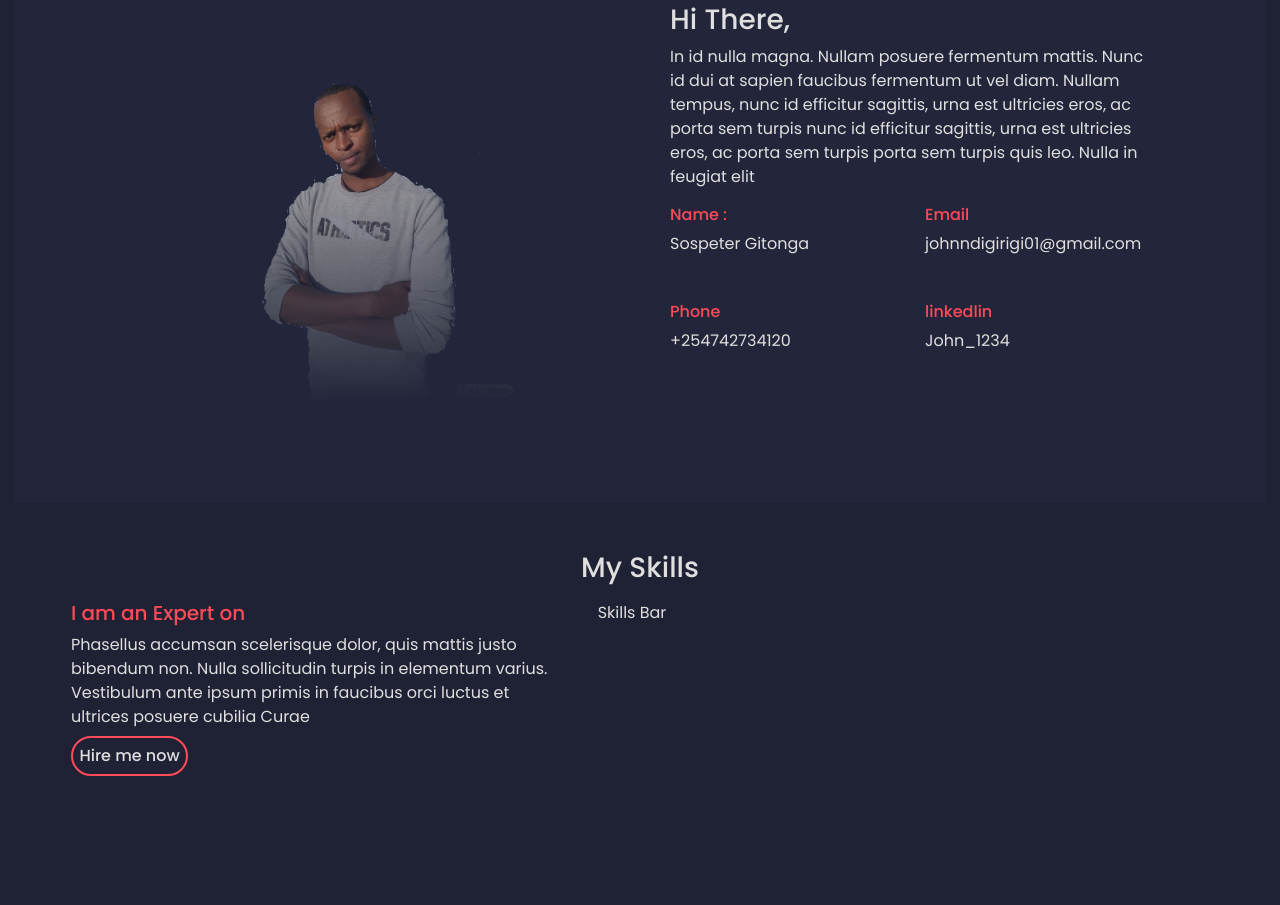
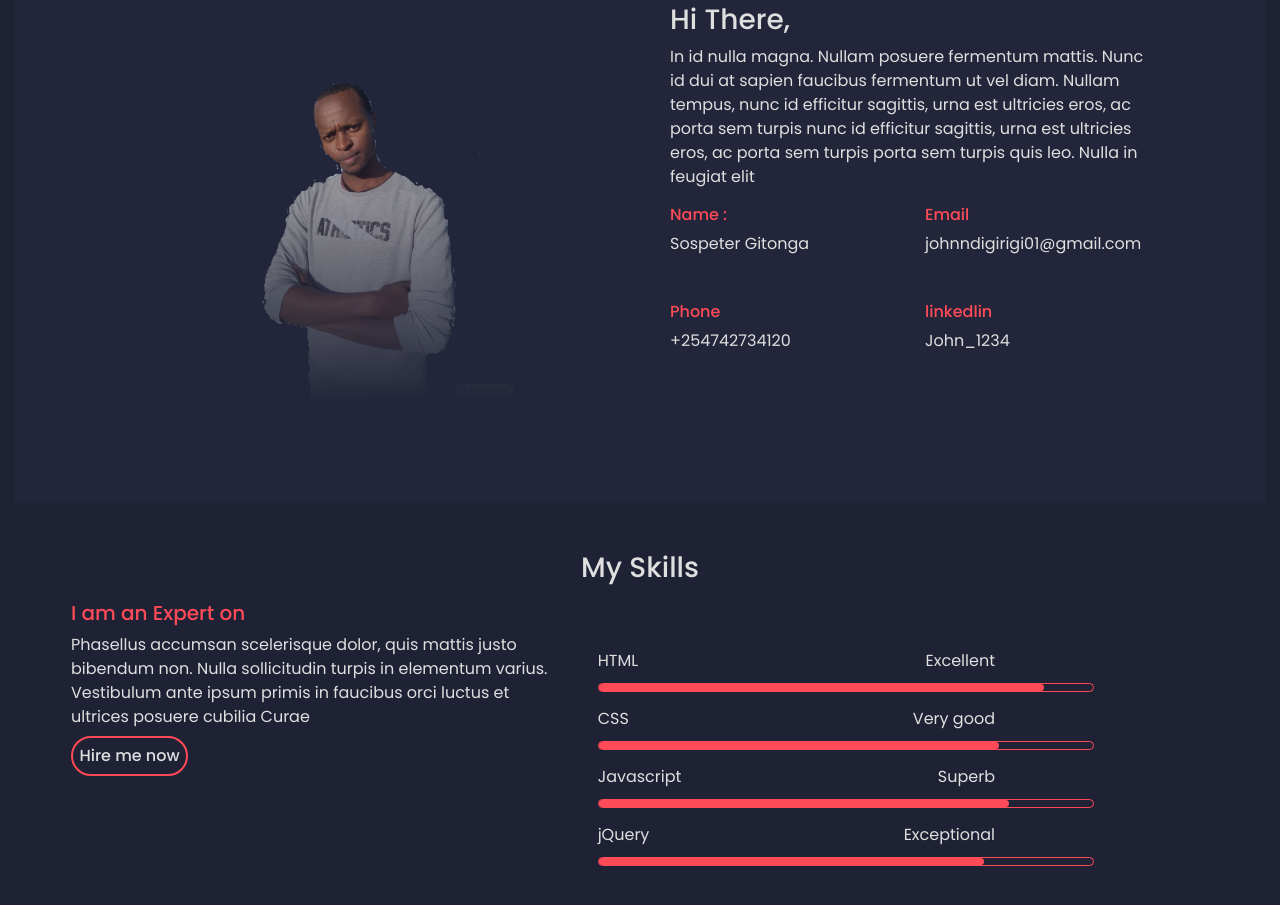
Before and after one commit to FredsTechVerse/sospeter, a website: page index.html in a window 1280 px wide. Shown: the part 2221-3126 px from the top of the page. Drawn offline with nearby package versions, Linux system fonts and the light colour scheme.

Commit message:
skillbar complete

```diff
--- a/index.html
+++ b/index.html
@@ -171,7 +171,48 @@
                                             <p>Phasellus accumsan scelerisque dolor, quis mattis justo bibendum non. Nulla sollicitudin turpis in elementum varius. Vestibulum ante ipsum primis in faucibus orci luctus et ultrices posuere cubilia Curae</p>
                                           <a class="hire" href="">Hire me now</a>
                                           </div>
-                                          <div class="col skl-bar col-12 col-md-5 mr-md-5">Skills Bar</div>
+                                          <div class="col skl-bar col-12 col-md-5 mr-md-5 mt-5">
+                                            <div class="skills">
+                                              <div class="details">
+                                                <span>HTML</span>
+                                                <span>Excellent</span>
+                                              </div>
+                                              <div class="bar">
+                                                 <div id="html-bar"></div>
+                                              </div>
+                                            </div>
+                                            <div class="skills">
+                                              <div class="details">
+                                                <span>CSS</span>
+                                                <span>Very good</span>
+                                              </div>
+                                              <div class="bar">
+                                                 <div id="css-bar"></div>
+                                              </div>
+                                            </div>
+                                            <div class="skills">
+                                              <div class="details">
+                                                <span>Javascript</span>
+                                                <span>Superb</span>
+                                              </div>
+                                              <div class="bar">
+                                                 <div id="javascript-bar"></div>
+                                              </div>
+                                            </div>
+                                            <div class="skills">
+                                              <div class="details">
+                                                <span>jQuery</span>
+                                                <span>Exceptional</span>
+                                              </div>
+                                              <div class="bar">
+                                                 <div id="jQuery-bar"></div>
+                                              </div>
+                                            </div>
+
+
+
+
+                                          </div>
                                         </div>
 
 
--- a/sass/skills.scss
+++ b/sass/skills.scss
@@ -47,6 +47,76 @@ $back:#23263a;
 
 }
 
+//skills bar
+.details{
+    width: 80%;
+    display: flex;
+    justify-content: space-between;
+    margin-bottom: 10px;
+}
+.bar{
+    position: relative;
+
+    border: 1.5px solid $rose;
+
+    border-radius: 20px;
+
+}
+.bar div{
+    position: relative;
+    width: 0;
+    height: 7px;
+    border-radius: 8px;
+    background-color: $rose;
+
+
+}
+
+.skills:not(:last-child){
+    margin-bottom: 15px;
+}
+
+#html-bar{
+    animation: html-fill 2s forwards;
+}
+@keyframes html-fill{
+    100%{
+        width: 90%;
+    }
+}
+
+
+#css-bar{
+    animation: css-fill 2s forwards;
+}
+@keyframes css-fill{
+    100%{
+        width: 81%;
+    }
+}
+
+
+#javascript-bar{
+    animation: js-fill 2s forwards;
+}
+@keyframes js-fill {
+    100%{
+        width: 83%;
+    }
+}
+
+
+#jQuery-bar{
+    animation: jQuery-fill 2s forwards;
+}
+@keyframes jQuery-fill{
+    100%{
+        width: 78%;
+    }
+}
+
+
+
 
 
 
```
Also changed, not shown: sass/skills.css, 1 other file.
